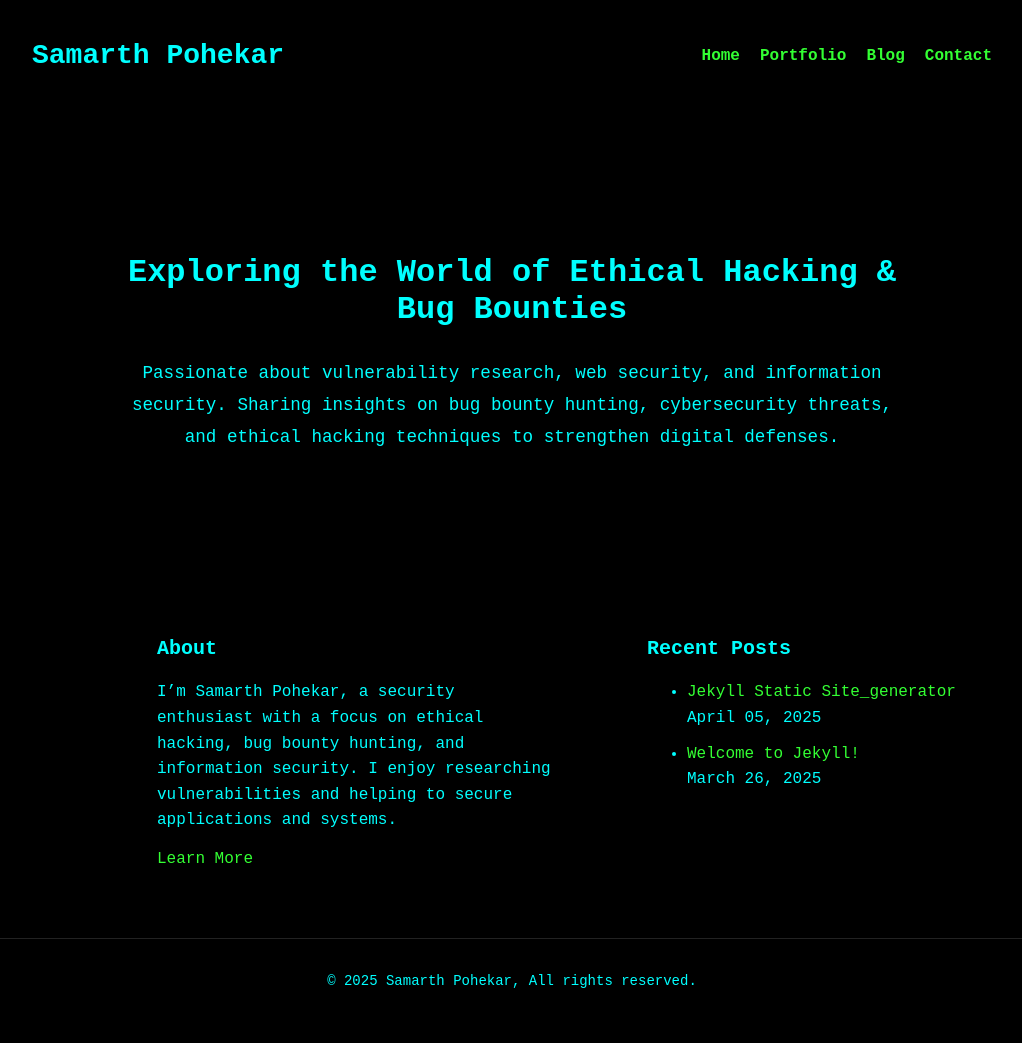
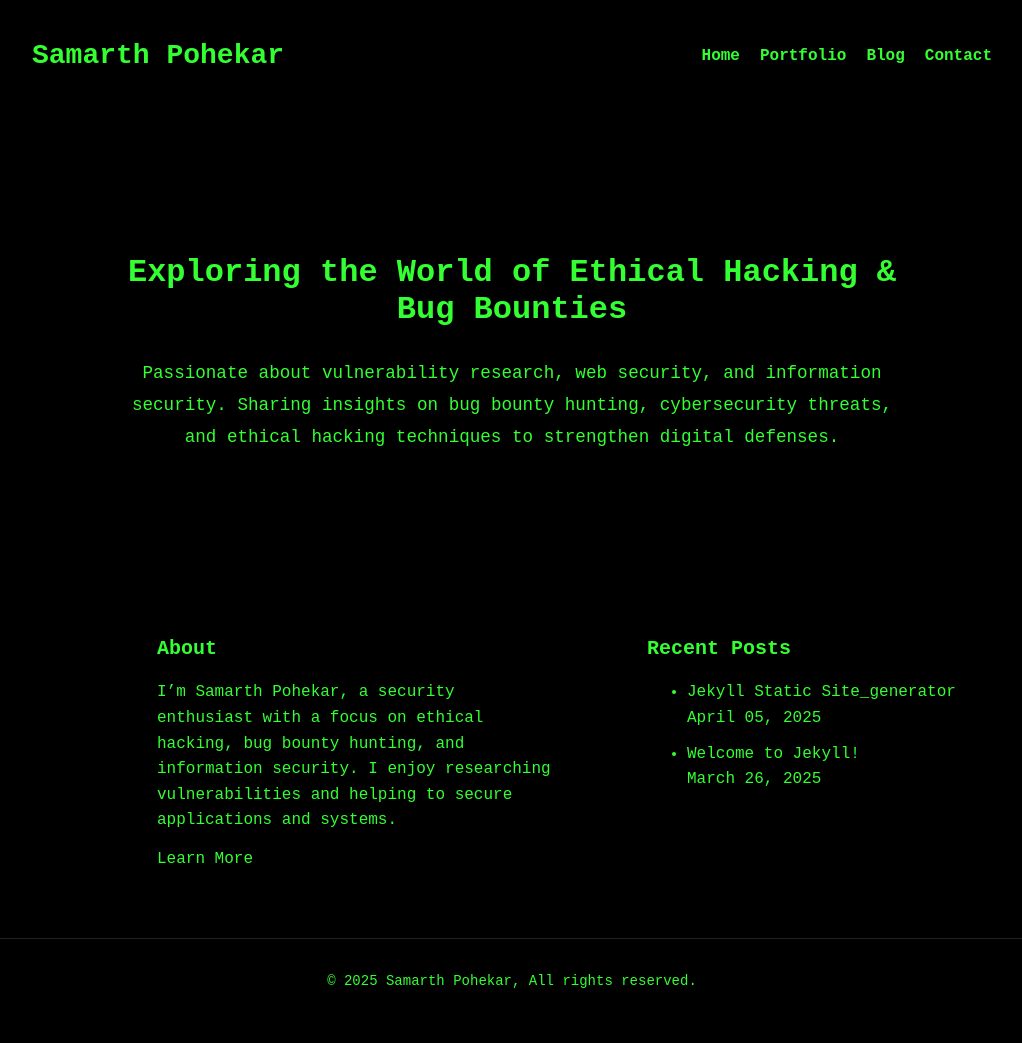
Before and after one commit to samarthpohekar/samarth_pohekar, a Jekyll site: the page built from index.html, in a window 1280 px wide. Shown: the whole page, without its empty margins (128-1150 px from the left). Built offline with Jekyll 4.4.1, drawn with Linux system fonts in a browser that asks for light colours.

Commit message:
Update style.css

```diff
--- a/assets/css/style.css
+++ b/assets/css/style.css
@@ -1,7 +1,7 @@
 /* General Page Styling */
 body {
     background-color: black;
-    color: cyan;
+    color: #33ff33;
     font-family: 'Courier New', monospace;
     margin: 0;
     padding: 0;
```
